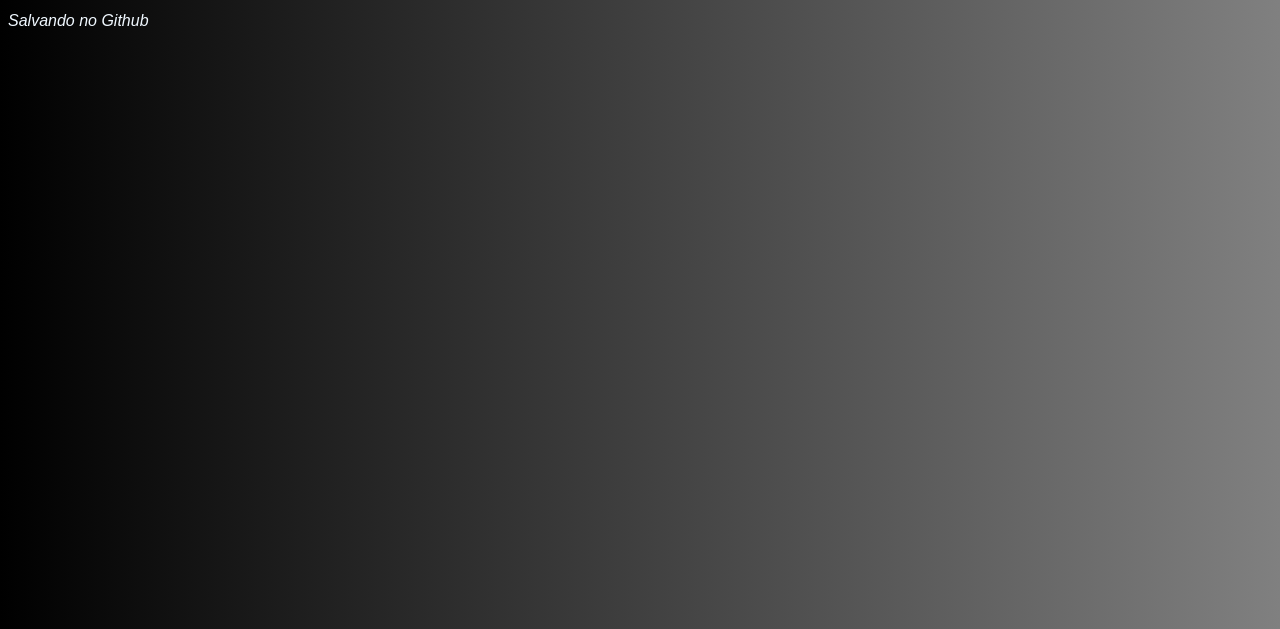
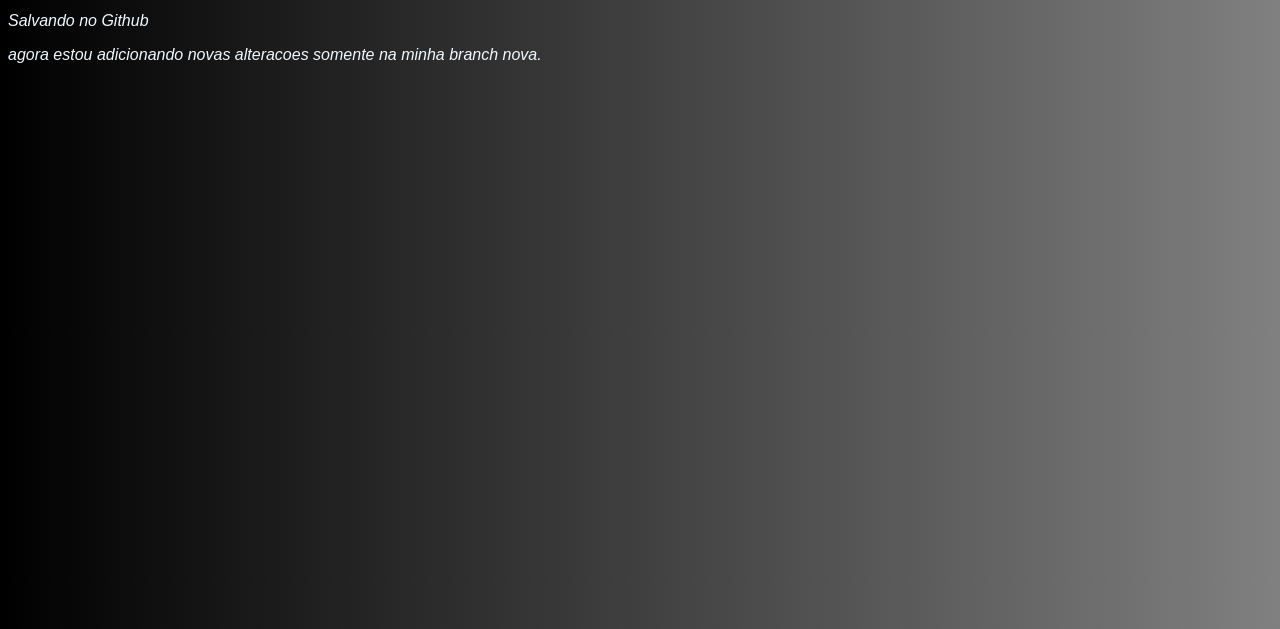
Before and after one commit to dedatti/testando-rep, a plain HTML site: page index.html in a window 1280 px wide. Shown: the part 171-800 px from the top of the page. Drawn offline with Linux system fonts and the light colour scheme.

Commit message:
add um novo paragrafo na minha pagina

```diff
--- a/index.html
+++ b/index.html
@@ -10,5 +10,6 @@
     <h1>Testando Versionamento</h1>
     <h2>Testando Git</h2>
     <p>Salvando no Github</p>
+    <p>agora estou adicionando novas alteracoes somente na minha branch nova.</p>
 </body>
 </html>
```
